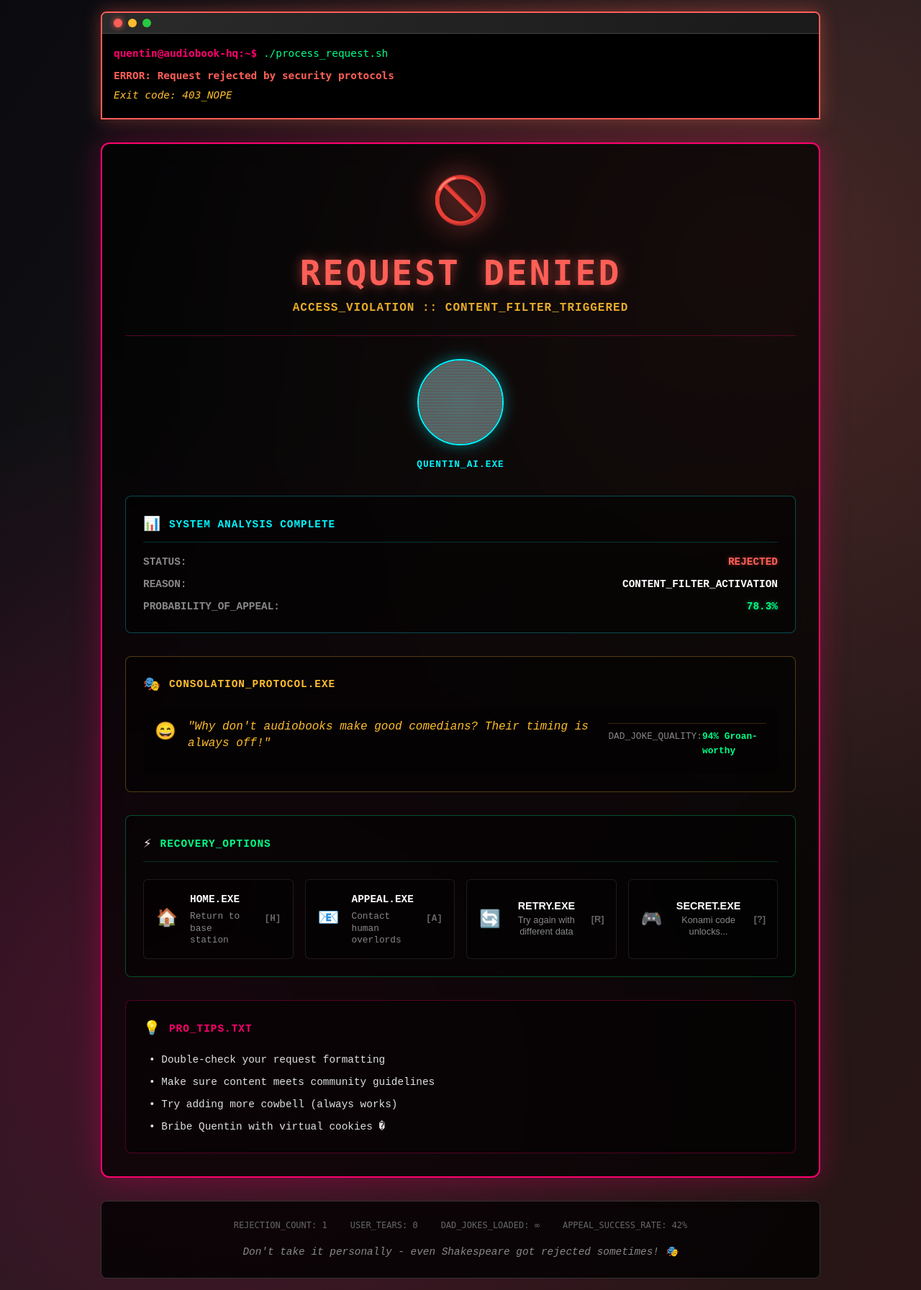
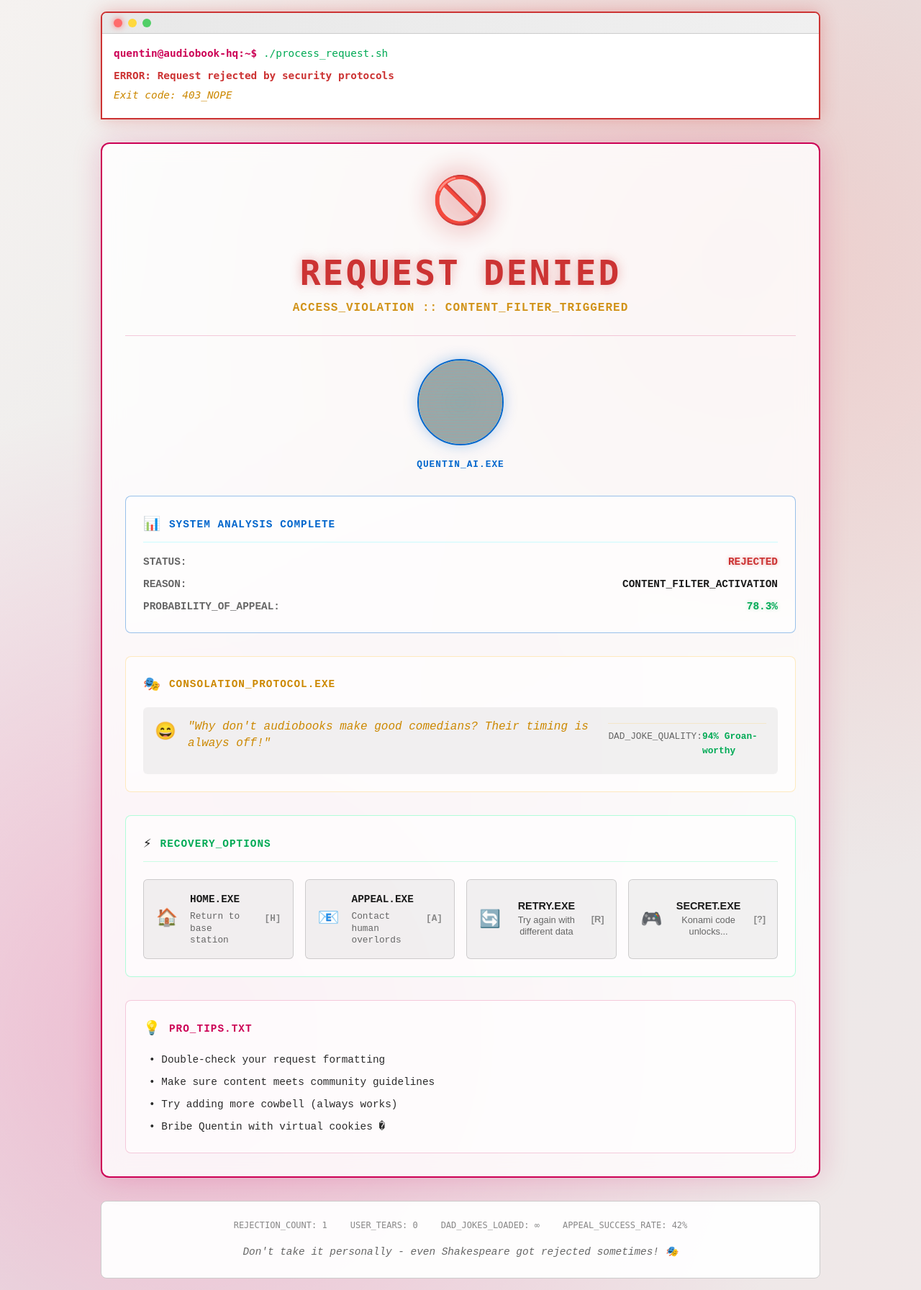
Before and after one commit to H2OKing89/audiobook_dev, a Python web app: template templates/rejection.html in a window 1280 px wide. Shown: the whole page at 72% size. Run offline with Jinja, Linux system fonts and the light colour scheme; the template is opened without the code that fills it, so the values that code supplies are empty; grey boxes are pictures that could not be loaded.

Commit message:
feat: Add rejection CSS test endpoint and enhance light/dark mode support for approval and rejection pages

```diff
--- a/static/css/pages/rejection.css
+++ b/static/css/pages/rejection.css
@@ -1,11 +1,115 @@
 /* 🚫 REJECTION ZONE - CYBERPUNK ERROR AESTHETIC 🚫 */
+
+/* CSS Custom Properties for Light/Dark Mode */
+:root {
+  /* Dark mode colors (default) */
+  --bg-primary: #0a0a0f;
+  --bg-secondary: #1a1a1a;
+  --bg-tertiary: #2a1515;
+  --bg-terminal: rgba(0, 0, 0, 0.9);
+  --bg-content: rgba(0, 0, 0, 0.95);
+  --bg-panel: rgba(0, 0, 0, 0.7);
+  --bg-overlay: rgba(0, 0, 0, 0.5);
+  --bg-card: rgba(0, 0, 0, 0.4);
+
+  /* Text colors */
+  --text-primary: #ffffff;
+  --text-secondary: #e0e0e0;
+  --text-muted: #888;
+  --text-footer: #666;
+
+  /* Error/Alert colors */
+  --error-primary: #ff5f57;
+  --error-secondary: #ff006e;
+  --error-glow: rgba(255, 95, 87, 0.6);
+  --alert-bg: rgba(255, 0, 110, 0.3);
+
+  /* Accent colors */
+  --accent-cyan: #00f5ff;
+  --accent-green: #00ff88;
+  --accent-yellow: #ffbd2e;
+  --accent-pink: #ff006e;
+
+  /* Border and shadow colors */
+  --border-error: #ff5f57;
+  --border-primary: #00f5ff;
+  --border-secondary: rgba(255, 255, 255, 0.1);
+  --border-panel: rgba(0, 245, 255, 0.3);
+  --shadow-error: rgba(255, 95, 87, 0.4);
+  --shadow-cyan: rgba(0, 245, 255, 0.4);
+  --shadow-green: rgba(0, 255, 136, 0.5);
+
+  /* Terminal colors */
+  --terminal-bar: linear-gradient(90deg, #2a2a2a, #1a1a1a);
+  --terminal-border: #444;
+  --terminal-dot-red: #ff5f57;
+  --terminal-dot-yellow: #ffbd2e;
+  --terminal-dot-green: #28ca42;
+}
+
+/* Light mode overrides */
+@media (prefers-color-scheme: light) {
+  :root {
+    /* Light mode backgrounds */
+    --bg-primary: #f5f2f0;
+    --bg-secondary: #e8e8e8;
+    --bg-tertiary: #f0e8e8;
+    --bg-terminal: rgba(255, 255, 255, 0.95);
+    --bg-content: rgba(255, 255, 255, 0.9);
+    --bg-panel: rgba(255, 255, 255, 0.8);
+    --bg-overlay: rgba(255, 255, 255, 0.6);
+    --bg-card: rgba(0, 0, 0, 0.05);
+
+    /* Light mode text */
+    --text-primary: #1a1a1a;
+    --text-secondary: #2a2a2a;
+    --text-muted: #666;
+    --text-footer: #888;
+
+    /* Adjusted error colors for light mode */
+    --error-primary: #cc3333;
+    --error-secondary: #cc0055;
+    --error-glow: rgba(204, 51, 51, 0.4);
+    --alert-bg: rgba(204, 0, 85, 0.2);
+
+    /* Light mode accents */
+    --accent-cyan: #0066cc;
+    --accent-green: #00aa55;
+    --accent-yellow: #cc8800;
+    --accent-pink: #cc0055;
+
+    /* Light mode borders and shadows */
+    --border-error: #cc3333;
+    --border-primary: #0066cc;
+    --border-secondary: rgba(0, 0, 0, 0.15);
+    --border-panel: rgba(0, 102, 204, 0.4);
+    --shadow-error: rgba(204, 51, 51, 0.3);
+    --shadow-cyan: rgba(0, 102, 204, 0.3);
+    --shadow-green: rgba(0, 170, 85, 0.3);
+
+    /* Light mode terminal */
+    --terminal-bar: linear-gradient(90deg, #e8e8e8, #f0f0f0);
+    --terminal-border: #ccc;
+    --terminal-dot-red: #ff6b6b;
+    --terminal-dot-yellow: #ffd93d;
+    --terminal-dot-green: #51cf66;
+  }
+
+  /* Light mode specific adjustments */
+  .rejection-page {
+    background:
+      radial-gradient(circle at 20% 80%, rgba(204, 0, 85, 0.1) 0%, transparent 50%),
+      radial-gradient(circle at 80% 20%, rgba(204, 51, 51, 0.1) 0%, transparent 50%),
+      linear-gradient(125deg, #f5f2f0 0%, #e8e8e8 50%, #f0e8e8 100%);
+  }
+}
 
 /* Page Setup */
 .rejection-page {
   background:
-    radial-gradient(circle at 20% 80%, #ff006e33 0%, transparent 50%),
-    radial-gradient(circle at 80% 20%, #ff5f5733 0%, transparent 50%),
-    linear-gradient(125deg, #0a0a0f 0%, #1a1a1a 50%, #2a1515 100%);
+    radial-gradient(circle at 20% 80%, rgba(255, 0, 110, 0.2) 0%, transparent 50%),
+    radial-gradient(circle at 80% 20%, rgba(255, 95, 87, 0.2) 0%, transparent 50%),
+    linear-gradient(125deg, var(--bg-primary) 0%, var(--bg-secondary) 50%, var(--bg-tertiary) 100%);
   min-height: 100vh;
   padding: 1rem;
   font-family: 'JetBrains Mono', 'Courier New', monospace;
@@ -25,19 +129,19 @@
 }
 
 .terminal-window {
-  background: rgba(0, 0, 0, 0.9);
+  background: var(--bg-terminal);
   border-radius: 8px 8px 0 0;
-  border: 2px solid #ff5f57;
-  box-shadow: 0 0 25px rgba(255, 95, 87, 0.4);
+  border: 2px solid var(--border-error);
+  box-shadow: 0 0 25px var(--shadow-error);
   overflow: hidden;
 }
 
 .terminal-bar {
-  background: linear-gradient(90deg, #2a2a2a, #1a1a1a);
+  background: var(--terminal-bar);
   padding: 0.5rem 1rem;
   display: flex;
   gap: 0.5rem;
-  border-bottom: 1px solid #444;
+  border-bottom: 1px solid var(--terminal-border);
 }
 
 .terminal-dot {
@@ -46,29 +150,32 @@
   border-radius: 50%;
 }
 
-.terminal-dot.red { background: #ff5f57; box-shadow: 0 0 8px #ff5f57; }
-.terminal-dot.yellow { background: #ffbd2e; }
-.terminal-dot.green { background: #28ca42; }
+.terminal-dot.red {
+  background: var(--terminal-dot-red);
+  box-shadow: 0 0 8px var(--terminal-dot-red);
+}
+.terminal-dot.yellow { background: var(--terminal-dot-yellow); }
+.terminal-dot.green { background: var(--terminal-dot-green); }
 
 .terminal-content {
   padding: 1rem;
-  background: rgba(0, 0, 0, 0.95);
+  background: var(--bg-content);
   font-family: 'JetBrains Mono', monospace;
   font-size: 0.9rem;
 }
 
 .error-output {
-  color: #00f5ff;
+  color: var(--accent-cyan);
   margin-bottom: 0.5rem;
 }
 
 .prompt {
-  color: #ff006e;
+  color: var(--accent-pink);
   font-weight: bold;
 }
 
 .command {
-  color: #00ff88;
+  color: var(--accent-green);
 }
 
 .error-line {
@@ -76,25 +183,25 @@
 }
 
 .error-text {
-  color: #ff5f57;
+  color: var(--error-primary);
   font-weight: bold;
 }
 
 .error-code {
-  color: #ffbd2e;
+  color: var(--accent-yellow);
   font-style: italic;
 }
 
 /* Main Rejection Display */
 .rejection-display {
-  background: rgba(0, 0, 0, 0.7);
-  border: 2px solid #ff006e;
+  background: var(--bg-panel);
+  border: 2px solid var(--accent-pink);
   border-radius: 12px;
   position: relative;
   overflow: hidden;
   backdrop-filter: blur(15px);
   box-shadow:
-    0 0 40px rgba(255, 0, 110, 0.3),
+    0 0 40px var(--alert-bg),
     inset 0 1px 0 rgba(255, 255, 255, 0.05);
 }
 
@@ -108,7 +215,7 @@
   text-align: center;
   margin-bottom: 2rem;
   padding-bottom: 1.5rem;
-  border-bottom: 1px solid rgba(255, 0, 110, 0.3);
+  border-bottom: 1px solid var(--alert-bg);
 }
 
 .alert-icon {
@@ -118,22 +225,22 @@
 }
 
 @keyframes pulse-red {
-  0%, 100% { opacity: 0.7; filter: drop-shadow(0 0 10px #ff5f57); }
-  50% { opacity: 1; filter: drop-shadow(0 0 20px #ff5f57); }
+  0%, 100% { opacity: 0.7; filter: drop-shadow(0 0 10px var(--error-primary)); }
+  50% { opacity: 1; filter: drop-shadow(0 0 20px var(--error-primary)); }
 }
 
 .alert-title {
-  color: #ff5f57;
+  color: var(--error-primary);
   font-size: 3rem;
   font-weight: bold;
   margin: 0 0 0.5rem 0;
-  text-shadow: 0 0 15px rgba(255, 95, 87, 0.6);
+  text-shadow: 0 0 15px var(--error-glow);
   text-transform: uppercase;
   letter-spacing: 3px;
 }
 
 .alert-subtitle {
-  color: #ffbd2e;
+  color: var(--accent-yellow);
   font-size: 1rem;
   font-weight: bold;
   text-transform: uppercase;
@@ -152,12 +259,12 @@
   display: inline-block;
   width: 120px;
   height: 120px;
-  border: 2px solid #00f5ff;
+  border: 2px solid var(--accent-cyan);
   border-radius: 50%;
   overflow: hidden;
   background: radial-gradient(circle, rgba(0, 245, 255, 0.1) 0%, transparent 70%);
   box-shadow:
-    0 0 20px rgba(0, 245, 255, 0.4),
+    0 0 20px var(--shadow-cyan),
     inset 0 0 20px rgba(0, 245, 255, 0.1);
 }
 
@@ -204,7 +311,7 @@
   left: 0;
   right: 0;
   bottom: 0;
-  background: linear-gradient(90deg, transparent 0%, rgba(255, 0, 110, 0.2) 50%, transparent 100%);
+  background: linear-gradient(90deg, transparent 0%, var(--alert-bg) 50%, transparent 100%);
   animation: glitch-sweep 4s linear infinite;
   pointer-events: none;
 }
@@ -215,7 +322,7 @@
 }
 
 .hologram-label {
-  color: #00f5ff;
+  color: var(--accent-cyan);
   font-size: 0.8rem;
   margin-top: 0.5rem;
   font-weight: bold;
@@ -225,8 +332,8 @@
 
 /* System Message */
 .system-message {
-  background: rgba(0, 0, 0, 0.5);
-  border: 1px solid rgba(0, 245, 255, 0.3);
+  background: var(--bg-overlay);
+  border: 1px solid var(--border-panel);
   border-radius: 8px;
   padding: 1.5rem;
   margin-bottom: 2rem;
@@ -246,7 +353,7 @@
 }
 
 .header-text {
-  color: #00f5ff;
+  color: var(--accent-cyan);
   font-weight: bold;
   font-size: 0.9rem;
   text-transform: uppercase;
@@ -267,30 +374,30 @@
 }
 
 .line-label {
-  color: #888;
+  color: var(--text-muted);
   font-weight: bold;
   text-transform: uppercase;
   min-width: 150px;
 }
 
 .line-value {
-  color: #fff;
+  color: var(--text-primary);
   font-weight: bold;
 }
 
 .line-value.error {
-  color: #ff5f57;
-  text-shadow: 0 0 5px rgba(255, 95, 87, 0.5);
+  color: var(--error-primary);
+  text-shadow: 0 0 5px var(--error-glow);
 }
 
 .line-value.success {
-  color: #00ff88;
-  text-shadow: 0 0 5px rgba(0, 255, 136, 0.5);
+  color: var(--accent-green);
+  text-shadow: 0 0 5px var(--shadow-green);
 }
 
 /* Dad Joke Console */
 .joke-console {
-  background: rgba(0, 0, 0, 0.5);
+  background: var(--bg-overlay);
   border: 1px solid rgba(255, 189, 46, 0.3);
   border-radius: 8px;
   padding: 1.5rem;
@@ -309,7 +416,7 @@
 }
 
 .console-title {
-  color: #ffbd2e;
+  color: var(--accent-yellow);
   font-weight: bold;
   font-size: 0.9rem;
   text-transform: uppercase;
@@ -317,7 +424,7 @@
 }
 
 .joke-display {
-  background: rgba(0, 0, 0, 0.3);
+  background: var(--bg-card);
   border-radius: 6px;
   padding: 1rem;
   min-height: 60px;
@@ -361,7 +468,7 @@
 
 /* Action Panel */
 .action-panel {
-  background: rgba(0, 0, 0, 0.5);
+  background: var(--bg-overlay);
   border: 1px solid rgba(0, 255, 136, 0.3);
   border-radius: 8px;
   padding: 1.5rem;
@@ -382,7 +489,7 @@
 }
 
 .panel-title {
-  color: #00ff88;
+  color: var(--accent-green);
   font-weight: bold;
   font-size: 0.9rem;
   text-transform: uppercase;
@@ -400,8 +507,8 @@
   align-items: center;
   gap: 1rem;
   padding: 1rem;
-  background: rgba(0, 0, 0, 0.4);
-  border: 1px solid rgba(255, 255, 255, 0.1);
+  background: var(--bg-card);
+  border: 1px solid var(--border-secondary);
   border-radius: 6px;
   text-decoration: none;
   color: inherit;
@@ -448,28 +555,28 @@
 }
 
 .cmd-name {
-  color: #fff;
+  color: var(--text-primary);
   font-weight: bold;
   font-size: 0.9rem;
   margin-bottom: 0.25rem;
 }
 
 .cmd-desc {
-  color: #888;
+  color: var(--text-muted);
   font-size: 0.8rem;
   line-height: 1.3;
 }
 
 .cmd-hotkey {
-  color: #666;
+  color: var(--text-footer);
   font-size: 0.8rem;
   font-weight: bold;
 }
 
 /* Tips Section */
 .tips-section {
-  background: rgba(0, 0, 0, 0.5);
-  border: 1px solid rgba(255, 0, 110, 0.3);
+  background: var(--bg-overlay);
+  border: 1px solid var(--alert-bg);
   border-radius: 8px;
   padding: 1.5rem;
 }
@@ -486,7 +593,7 @@
 }
 
 .tips-title {
-  color: #ff006e;
+  color: var(--accent-pink);
   font-weight: bold;
   font-size: 0.9rem;
   text-transform: uppercase;
@@ -500,7 +607,7 @@
 }
 
 .tip-item {
-  color: #e0e0e0;
+  color: var(--text-secondary);
   font-size: 0.9rem;
   padding-left: 0.5rem;
 }
@@ -509,8 +616,8 @@
 .system-footer {
   margin-top: 2rem;
   padding: 1.5rem;
-  background: rgba(0, 0, 0, 0.8);
-  border: 1px solid #333;
+  background: var(--bg-terminal);
+  border: 1px solid var(--terminal-border);
   border-radius: 8px;
   text-align: center;
 }
@@ -522,12 +629,12 @@
   flex-wrap: wrap;
   margin-bottom: 1rem;
   font-size: 0.75rem;
-  color: #666;
+  color: var(--text-footer);
   font-family: 'JetBrains Mono', monospace;
 }
 
 .footer-message {
-  color: #888;
+  color: var(--text-muted);
   font-size: 0.9rem;
   font-style: italic;
 }
--- a/static/js/pages/rejection.js
+++ b/static/js/pages/rejection.js
@@ -61,7 +61,7 @@
                     flex-shrink: 0;
                 }
                 .joke-content {
-                    color: #ffbd2e;
+                    color: var(--accent-yellow);
                     font-style: italic;
                     line-height: 1.4;
                     flex: 1;
@@ -70,12 +70,12 @@
                     display: flex;
                     justify-content: space-between;
                     font-size: 0.8rem;
-                    color: #888;
+                    color: var(--text-muted);
                     border-top: 1px solid rgba(255, 189, 46, 0.2);
                     padding-top: 0.5rem;
                 }
                 .rating-value {
-                    color: #00ff88;
+                    color: var(--accent-green);
                     font-weight: bold;
                 }
             `;
@@ -157,10 +157,10 @@
         left: 50%;
         transform: translate(-50%, -50%);
         background: rgba(0, 0, 0, 0.95);
-        border: 2px solid ${type === 'info' ? '#00f5ff' : '#ff006e'};
+        border: 2px solid ${type === 'info' ? 'var(--accent-cyan)' : 'var(--accent-pink)'};
         border-radius: 12px;
         padding: 2rem;
-        box-shadow: 0 0 30px ${type === 'info' ? 'rgba(0, 245, 255, 0.5)' : 'rgba(255, 0, 110, 0.5)'};
+        box-shadow: 0 0 30px ${type === 'info' ? 'var(--shadow-cyan)' : 'var(--alert-bg)'};
         text-align: center;
         z-index: 1001;
         max-width: 400px;
@@ -168,10 +168,10 @@
     `;
 
     overlay.innerHTML = `
-        <h3 style="color: ${type === 'info' ? '#00f5ff' : '#ff006e'}; margin: 0 0 1rem 0; text-shadow: 0 0 10px ${type === 'info' ? 'rgba(0, 245, 255, 0.5)' : 'rgba(255, 0, 110, 0.5)'};">
+        <h3 style="color: ${type === 'info' ? 'var(--accent-cyan)' : 'var(--accent-pink)'}; margin: 0 0 1rem 0; text-shadow: 0 0 10px ${type === 'info' ? 'var(--shadow-cyan)' : 'var(--alert-bg)'};">
             ${title}
         </h3>
-        <p style="color: #fff; margin: 0; font-size: 1rem; line-height: 1.4;">
+        <p style="color: var(--text-primary); margin: 0; font-size: 1rem; line-height: 1.4;">
             ${message}
         </p>
     `;
```
Also changed, not shown: other parts of static/css/pages/rejection.css (+12 -12 lines), SYSTEM_COMPLETION_SUMMARY.md (+10 -6 lines), src/main.py (+120 -0 lines), test_system_validation.py (+46 -17 lines).
